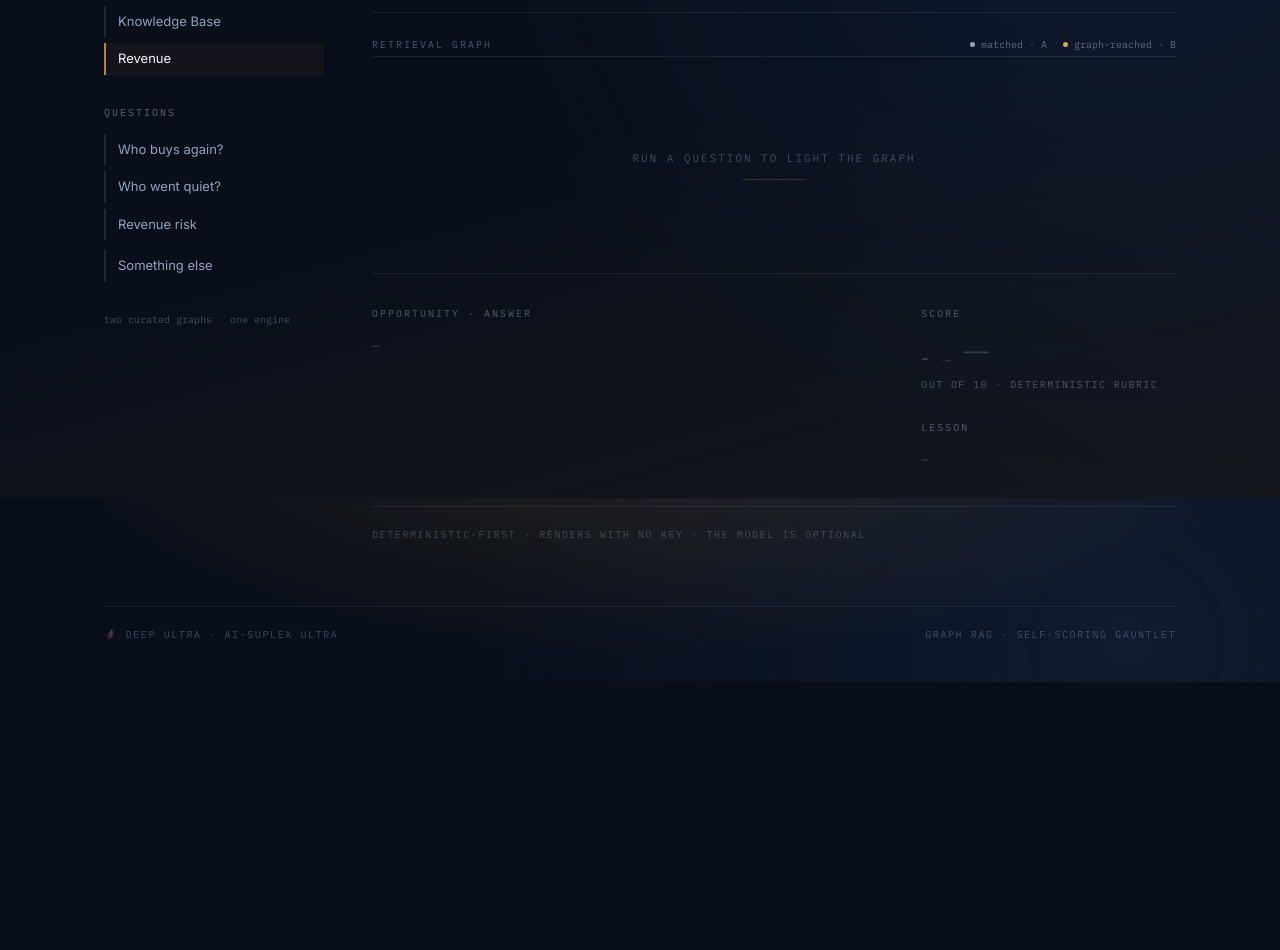
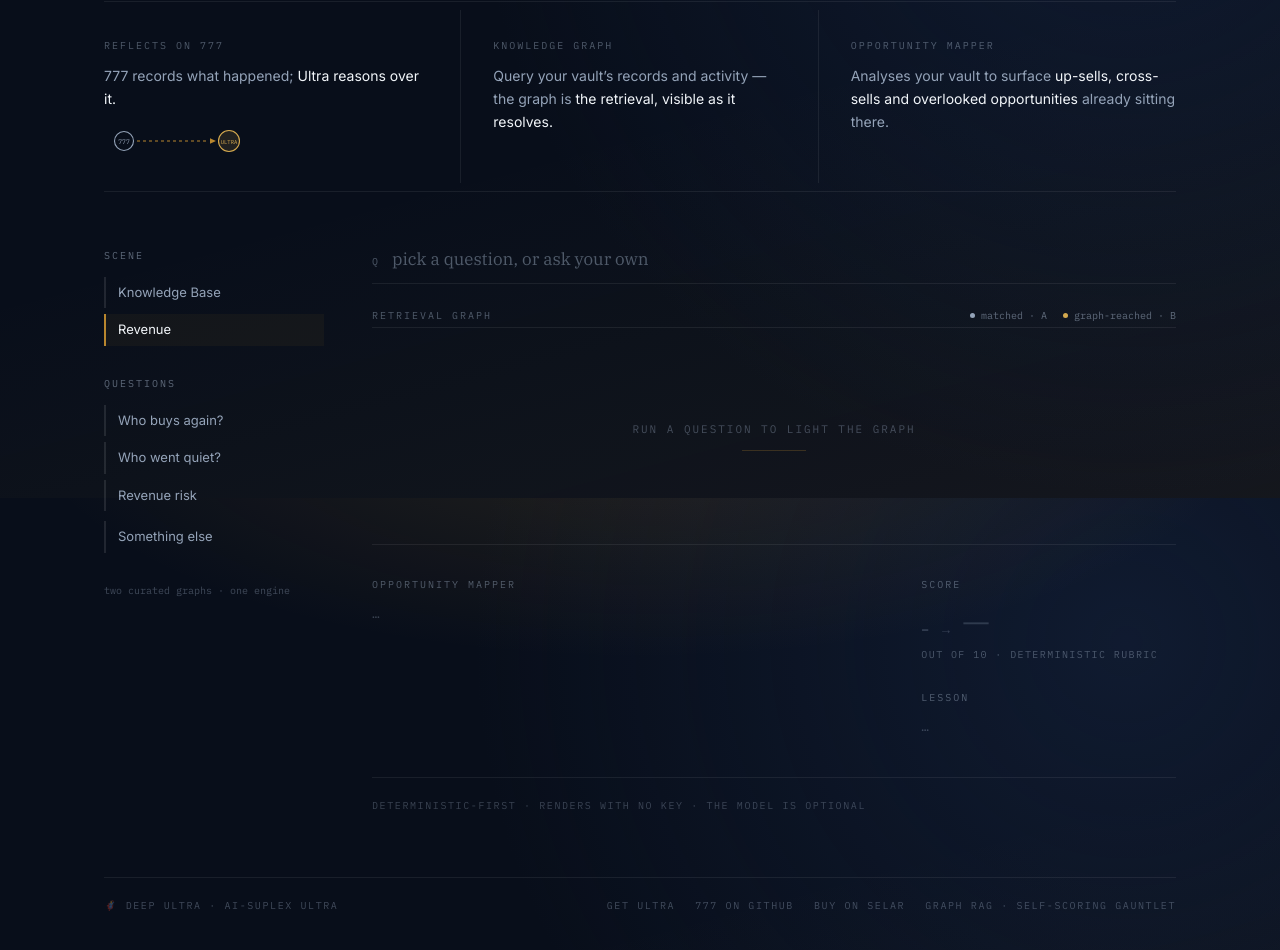
Before and after one commit to kmagwenzi/ai-suplex-ultra-showcase, a Next.js app: page / in a window 1280 px wide. Shown: the part 302-1252 px from the top of the page. Before the commit the page ends 984 px from the top, so only its background shows below. Built offline with nearby package versions, Linux system fonts and the light colour scheme.

Commit message:
Showcase: the demo explains itself — hero identity line, three what-is-this bands, Opportunity Mapper badge, footer back-links

```diff
--- a/app/page.tsx
+++ b/app/page.tsx
@@ -362,15 +362,55 @@ export default function Home() {
         {/* ── Hero ─────────────────────────────────────────────── */}
         <header className="mb-14 max-w-2xl">
           <h1 className="font-serif text-[2.6rem] leading-[1.05] tracking-[-0.02em] md:text-[3.4rem]">
-            The same question,
+            Ultra reasons over the
             <br />
-            answered twice.
+            records 777 captures.
           </h1>
           <p className="mt-5 max-w-xl text-[15px] leading-relaxed text-mut">
-            Keyword retrieval scores A. Graph retrieval scores B.{" "}
+            One question, answered twice — keyword retrieval scores A, graph retrieval scores B.{" "}
             <span className="text-ink">The gap is the product.</span>
           </p>
         </header>
+
+        {/* ── What is this — three bands, above the fold ────────── */}
+        <div className="mb-14 grid grid-cols-1 divide-y divide-white/[0.07] border-y border-white/[0.07] py-2 sm:grid-cols-3 sm:divide-x sm:divide-y-0">
+          <div className="py-6 sm:py-7 sm:pr-8">
+            <div className="font-mono text-[10px] uppercase tracking-[0.2em] text-mut/50">
+              Reflects on 777
+            </div>
+            <p className="mt-3 text-[14px] leading-relaxed text-mut">
+              777 records what happened;{" "}
+              <span className="text-ink">Ultra reasons over it.</span>
+            </p>
+            <svg viewBox="0 0 148 28" className="mt-4 h-7 w-auto" aria-hidden="true">
+              <line x1="33" y1="14" x2="105" y2="14" stroke="#b8862e" strokeWidth="1.1" strokeDasharray="3 3" />
+              <path d="M112 14 L106 11.2 L106 16.8 Z" fill="#b8862e" />
+              <circle cx="20" cy="14" r="9.5" fill="none" stroke="#94a3b8" strokeWidth="1.1" />
+              <text x="20" y="16.5" textAnchor="middle" fontSize="6.5" fill="#94a3b8" className="font-mono">777</text>
+              <circle cx="125" cy="14" r="10.5" fill="rgba(212,169,79,0.12)" stroke="#d4a94f" strokeWidth="1.1" />
+              <text x="125" y="16.5" textAnchor="middle" fontSize="5.5" fill="#d4a94f" className="font-mono">ULTRA</text>
+            </svg>
+          </div>
+          <div className="py-6 sm:py-7 sm:px-8">
+            <div className="font-mono text-[10px] uppercase tracking-[0.2em] text-mut/50">
+              Knowledge Graph
+            </div>
+            <p className="mt-3 text-[14px] leading-relaxed text-mut">
+              Query your vault&rsquo;s records and activity — the graph is{" "}
+              <span className="text-ink">the retrieval, visible as it resolves.</span>
+            </p>
+          </div>
+          <div className="py-6 sm:py-7 sm:pl-8">
+            <div className="font-mono text-[10px] uppercase tracking-[0.2em] text-mut/50">
+              Opportunity Mapper
+            </div>
+            <p className="mt-3 text-[14px] leading-relaxed text-mut">
+              Analyses your vault to surface{" "}
+              <span className="text-ink">up-sells, cross-sells and overlooked opportunities</span>{" "}
+              already sitting there.
+            </p>
+          </div>
+        </div>
 
         <div className="grid gap-10 lg:grid-cols-[220px_minmax(0,1fr)] lg:gap-12">
 
@@ -489,7 +529,7 @@ export default function Home() {
 
               <div className="min-w-0">
                 <div className="mb-3 font-mono text-[10px] uppercase tracking-[0.2em] text-mut/50">
-                  {scene === "revenue" ? "Opportunity · answer" : "Answer"}
+                  {scene === "revenue" ? "Opportunity Mapper" : "Answer"}
                 </div>
                 {state.answer ? (
                   <p key={state.answer} className="reveal whitespace-pre-wrap text-[15px] leading-relaxed text-ink/85">
@@ -572,7 +612,18 @@ export default function Home() {
         {/* ── Footer mark ────────────────────────────────────────── */}
         <footer className="mt-16 flex flex-wrap items-center justify-between gap-3 border-t border-white/[0.07] pt-5 font-mono text-[10px] uppercase tracking-[0.16em] text-mut/40">
           <span>🦸 Deep Ultra · AI-Suplex Ultra</span>
-          <span>graph rag · self-scoring gauntlet</span>
+          <span className="flex flex-wrap items-center gap-x-5 gap-y-2">
+            <a href="https://ai-suplex-ultra-preview.netlify.app" target="_blank" rel="noreferrer" className="transition-colors hover:text-gold-hi">
+              Get Ultra
+            </a>
+            <a href="https://github.com/kmagwenzi/ai-suplex" target="_blank" rel="noreferrer" className="transition-colors hover:text-gold-hi">
+              777 on GitHub
+            </a>
+            <a href="https://selar.com/270lq55ke0" target="_blank" rel="noreferrer" className="transition-colors hover:text-gold-hi">
+              Buy on Selar
+            </a>
+            <span>graph rag · self-scoring gauntlet</span>
+          </span>
         </footer>
       </div>
     </main>
```
Also changed, not shown: 1 other file (tests, documents, lock files or other folders).
